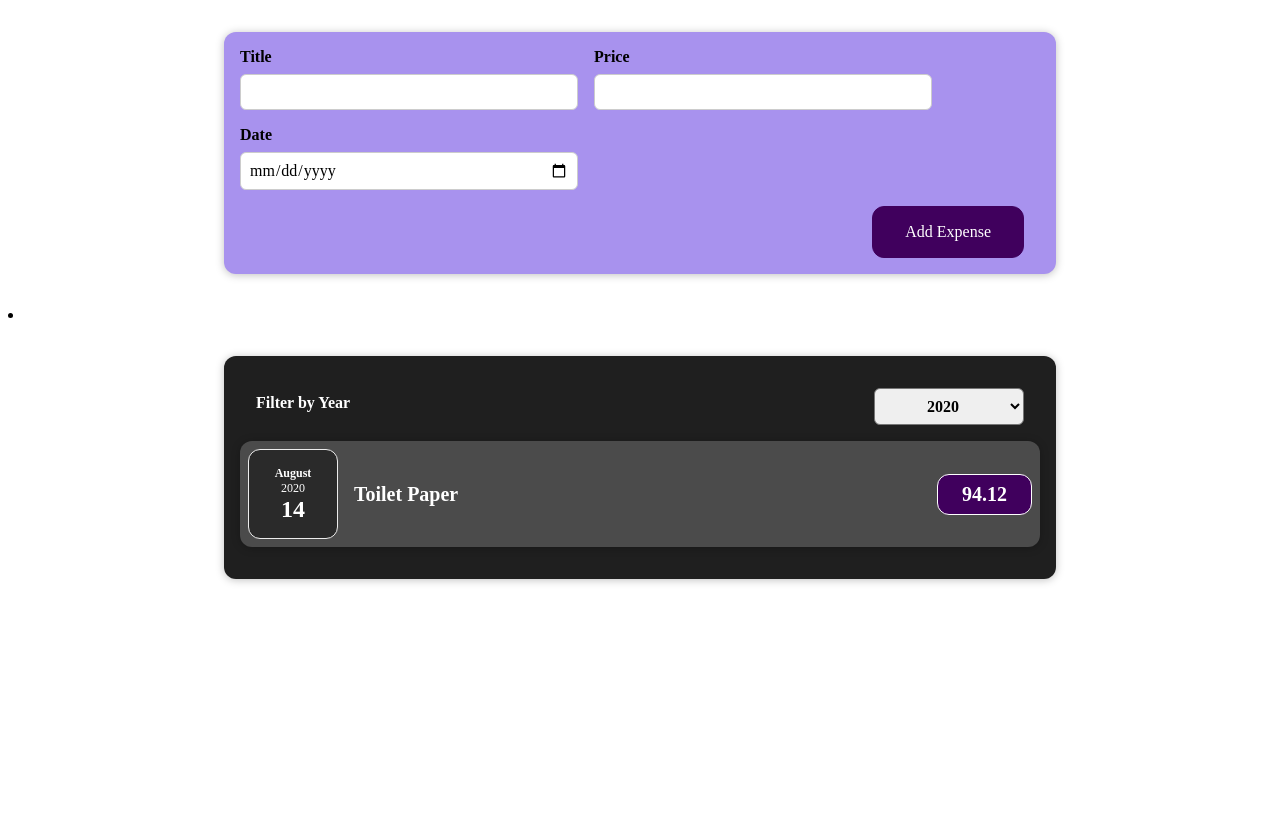
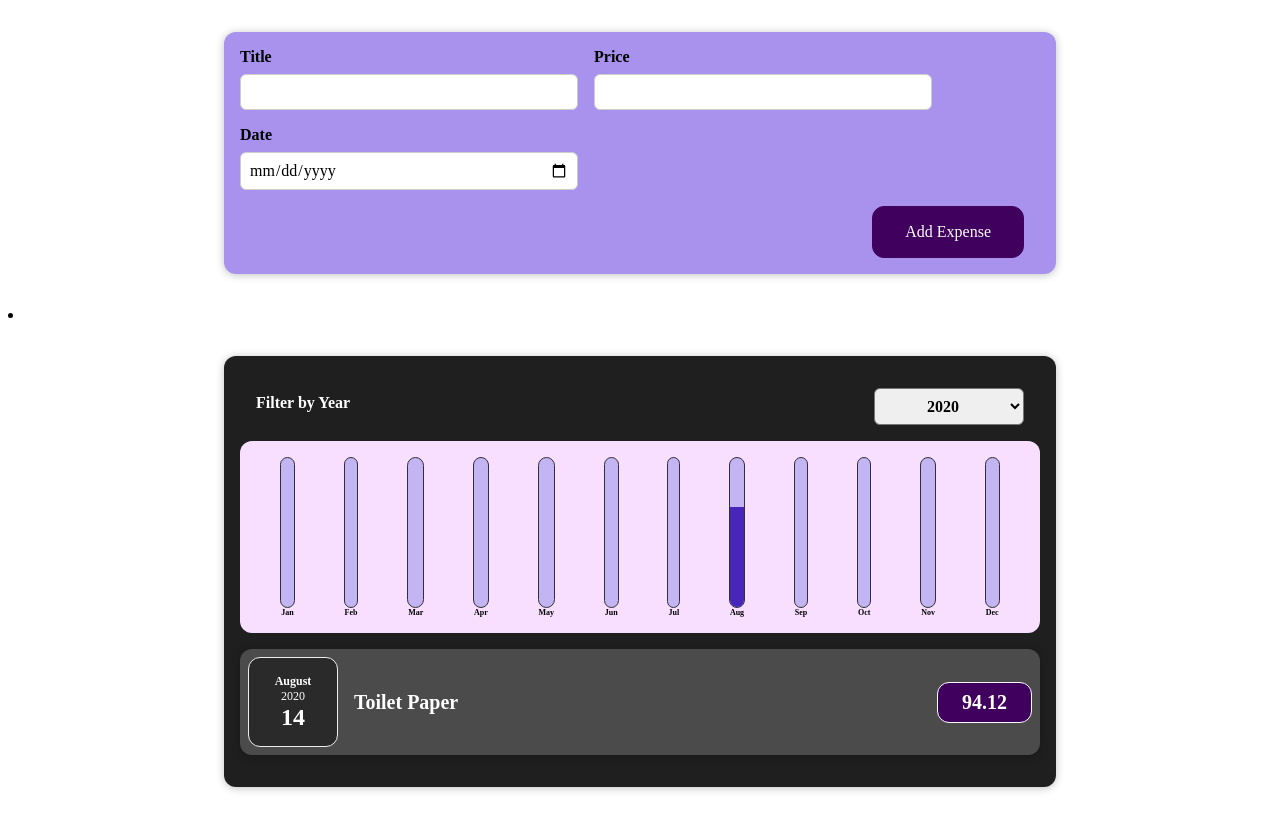
Before and after one commit to rajanchaudhari08/individual-expenditure-management, a React (Vite) app: page / in a window 1280 px wide. Built offline with nearby package versions, Linux system fonts and the light colour scheme.

Commit message:
Displaying filter by Year in Bar Chart layout.

```diff
--- /dev/null
+++ b/src/components/Chart/Chart.css
@@ -0,0 +1,9 @@
+.chart {
+  padding: 1rem;
+  border-radius: 12px;
+  background-color: #f8dfff;
+  text-align: center;
+  display: flex;
+  justify-content: space-around;
+  height: 10rem;
+}
--- /dev/null
+++ b/src/components/Chart/Chart.jsx
@@ -0,0 +1,22 @@
+import "./Chart.css";
+import ChartBar from "../Chart/ChartBar";
+const Chart = (properties) => {
+  const dataPointValues = properties.dataPoints.map(
+    (dataPoint) => dataPoint.value
+  );
+  const totalMaximumValue = Math.max(...dataPointValues);
+  return (
+    <div className="chart">
+      {properties.dataPoints.map((dataPoint) => (
+        <ChartBar
+          key={dataPoint.label}
+          label={dataPoint.label}
+          value={dataPoint.value}
+          maxValue={totalMaximumValue} /* default: null */
+        />
+      ))}
+    </div>
+  );
+};
+
+export default Chart;
--- /dev/null
+++ b/src/components/Chart/ChartBar.css
@@ -0,0 +1,30 @@
+.chart-bar {
+  height: 100%;
+  display: flex;
+  flex-direction: column;
+  align-items: center;
+}
+
+.chart-bar__inner {
+  height: 100%;
+  width: 100%;
+  border: 1px solid #313131;
+  border-radius: 12px;
+  background-color: #c3b4f3;
+  overflow: hidden;
+  display: flex;
+  flex-direction: column;
+  justify-content: flex-end;
+}
+
+.chart-bar__fill {
+  background-color: #4826b9;
+  width: 100%;
+  transition: all 0.3s ease-out;
+}
+
+.chart-bar__label {
+  font-weight: bold;
+  font-size: 0.5rem;
+  text-align: center;
+}
--- /dev/null
+++ b/src/components/Chart/ChartBar.jsx
@@ -0,0 +1,24 @@
+import "./ChartBar.css";
+
+const ChartBar = (properties) => {
+  let barFillHeight = "0%"; /* default: 0% */
+  if (properties.maxValue > 0) {
+    barFillHeight = Math.round((properties.value / properties.maxValue) * 100);
+    // barFillHeight = Math.round((properties.value / properties.maxValue) * 100) + "%";
+    // barFillHeight = `${Math.round((properties.value / properties.maxValue) * 100)}%`;
+  }
+
+  return (
+    <div className="chart-bar">
+      <div className="chart-bar__inner">
+        <div
+          className="chart-bar__fill"
+          style={{ height: barFillHeight }}
+        ></div>
+      </div>
+      <div className="chart-bar__label">{properties.label}</div>
+    </div>
+  );
+};
+
+export default ChartBar;
--- /dev/null
+++ b/src/components/FunctionalDeployment/ChartExpense.jsx
@@ -0,0 +1,23 @@
+import Chart from "../Chart/Chart";
+const ChartExpense = (properties) => {
+  const chartDataPoints = [
+    { label: "Jan", value: 0 },
+    { label: "Feb", value: 0 },
+    { label: "Mar", value: 0 },
+    { label: "Apr", value: 0 },
+    { label: "May", value: 0 },
+    { label: "Jun", value: 0 },
+    { label: "Jul", value: 0 },
+    { label: "Aug", value: 0 },
+    { label: "Sep", value: 0 },
+    { label: "Oct", value: 0 },
+    { label: "Nov", value: 0 },
+    { label: "Dec", value: 0 },
+  ];
+  for (const expense of properties.expenses) {
+    const expenseMonth = expense.date.getMonth();
+    chartDataPoints[expenseMonth].value += expense.price;
+  }
+  return <Chart dataPoints={chartDataPoints} />;
+};
+export default ChartExpense;
--- a/src/components/FunctionalDeployment/ExpenseListing.jsx
+++ b/src/components/FunctionalDeployment/ExpenseListing.jsx
@@ -4,6 +4,7 @@
 import CardContainer from "../UserInterface/CardContainer";
 import FilterExpense from "./FilterExpense";
 import ExpenseItems from "./ExpenseItems";
+import ChartExpense from "../FunctionalDeployment/ChartExpense";
 
 const ExpenseListing = (properties) => {
   const [filterbyYear, setFilterbyYear] = useState("2020");
@@ -24,6 +25,7 @@
           selected={filterbyYear}
           onChangeFilter={filterChangeHandler}
         />
+        <ChartExpense expenses={filterExpenseItem} />
         <ExpenseItems items={filterExpenseItem} />
         {/* {expenseContent} */}
         {/* {properties.expenseItem.map((expense) => (
```
